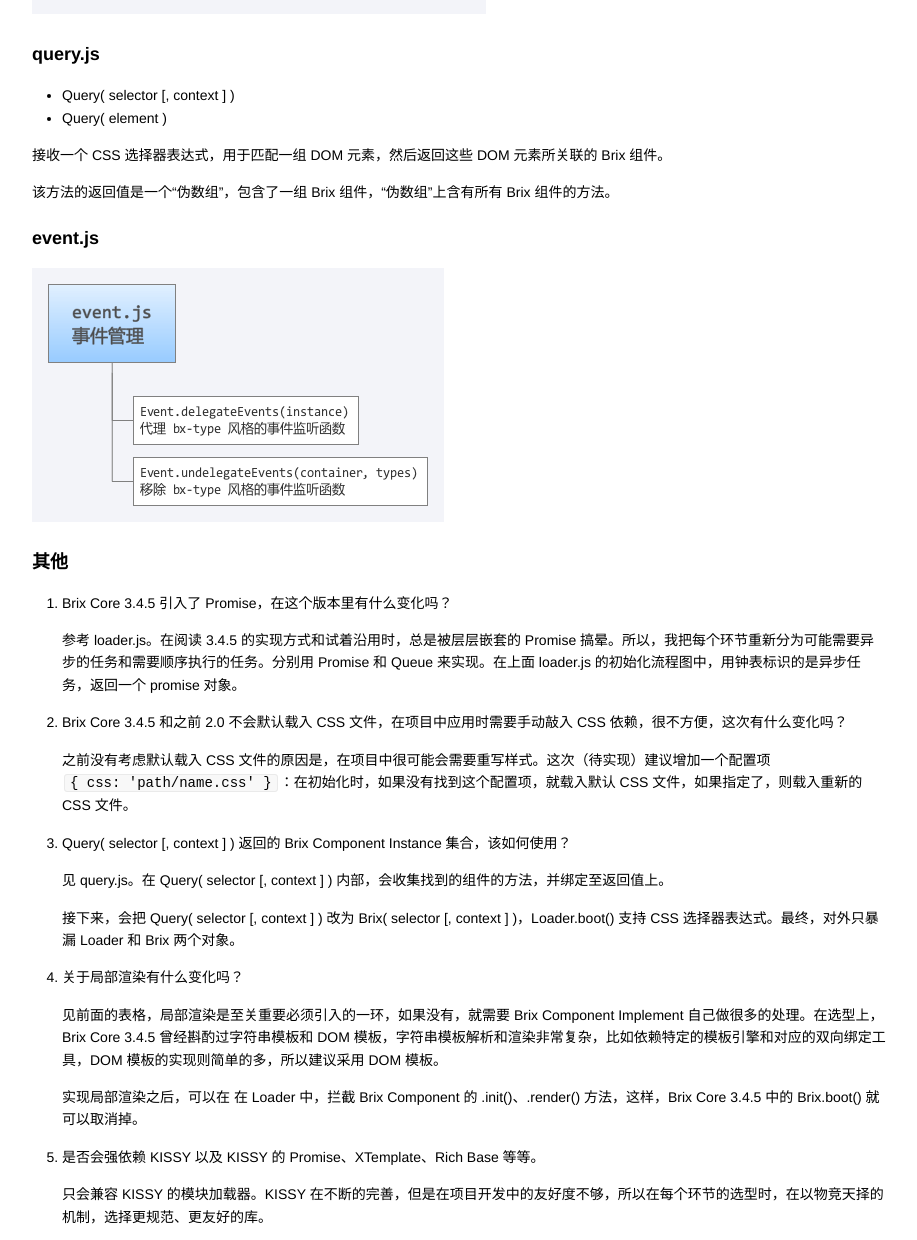
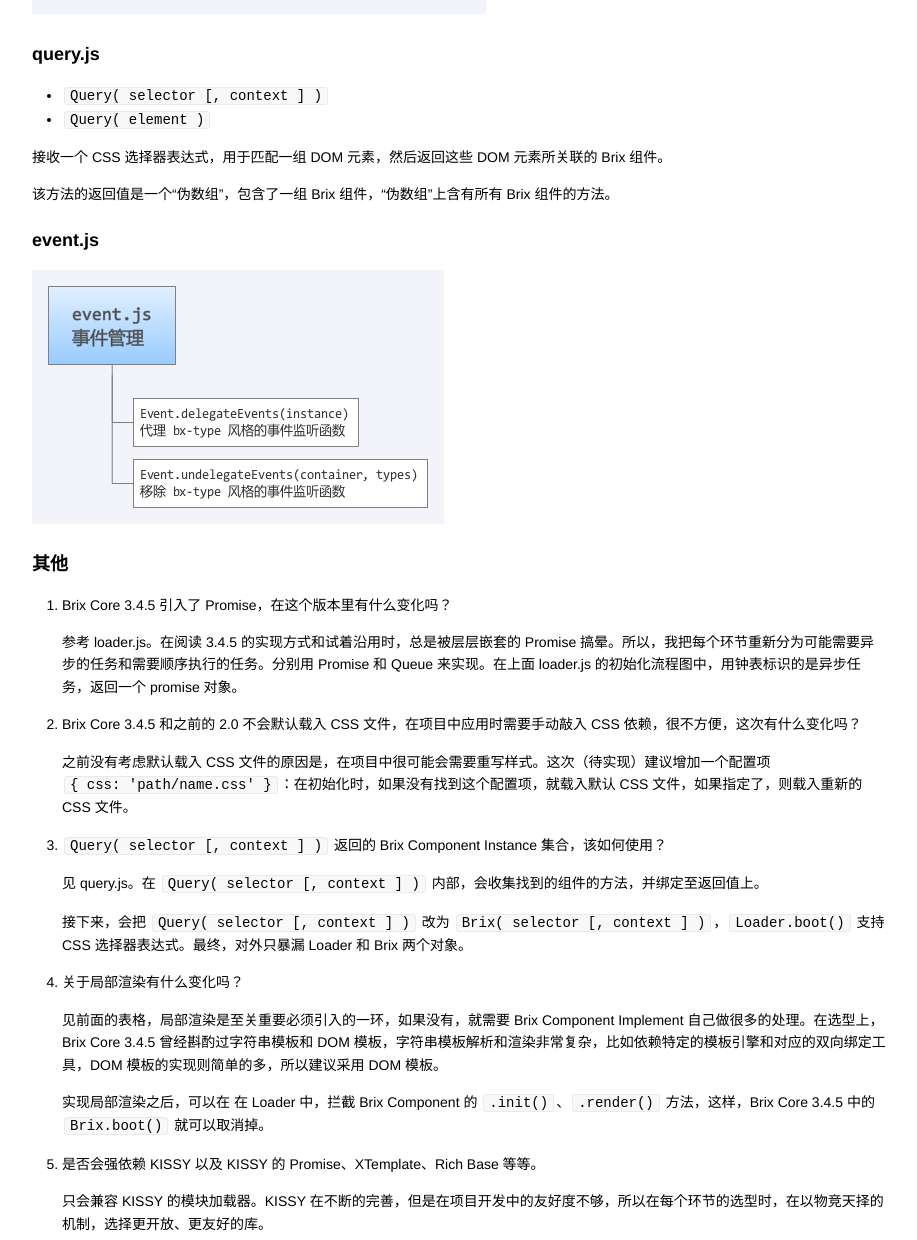
Before and after one commit to thx/brix-loader, a website: page doc/what.html in a window 1280 px wide. Shown: the part 3137-4377 px from the top of the page, without its empty margins (181-1098 px from the left). Drawn offline with Linux system fonts and the light colour scheme.

Commit message:
润色 what.md

```diff
--- a/doc/what.html
+++ b/doc/what.html
@@ -449,8 +449,8 @@
 <h3>query.js</h3>
 
 <ul>
-<li>Query( selector [, context ] )</li>
-<li>Query( element )</li>
+<li><code>Query( selector [, context ] )</code></li>
+<li><code>Query( element )</code></li>
 </ul>
 
 
@@ -468,22 +468,22 @@
 <li><p>Brix Core 3.4.5 引入了 Promise，在这个版本里有什么变化吗？</p>
 
 <p> 参考 loader.js。在阅读 3.4.5 的实现方式和试着沿用时，总是被层层嵌套的 Promise 搞晕。所以，我把每个环节重新分为可能需要异步的任务和需要顺序执行的任务。分别用 Promise 和 Queue 来实现。在上面 loader.js 的初始化流程图中，用钟表标识的是异步任务，返回一个 promise 对象。</p></li>
-<li><p>Brix Core 3.4.5 和之前 2.0 不会默认载入 CSS 文件，在项目中应用时需要手动敲入 CSS 依赖，很不方便，这次有什么变化吗？</p>
+<li><p>Brix Core 3.4.5 和之前的 2.0 不会默认载入 CSS 文件，在项目中应用时需要手动敲入 CSS 依赖，很不方便，这次有什么变化吗？</p>
 
 <p> 之前没有考虑默认载入 CSS 文件的原因是，在项目中很可能会需要重写样式。这次（待实现）建议增加一个配置项 <code>{ css: 'path/name.css' }</code>：在初始化时，如果没有找到这个配置项，就载入默认 CSS 文件，如果指定了，则载入重新的 CSS 文件。</p></li>
-<li><p>Query( selector [, context ] ) 返回的 Brix Component Instance 集合，该如何使用？</p>
+<li><p><code>Query( selector [, context ] )</code> 返回的 Brix Component Instance 集合，该如何使用？</p>
 
-<p> 见 query.js。在 Query( selector [, context ] ) 内部，会收集找到的组件的方法，并绑定至返回值上。</p>
+<p> 见 query.js。在 <code>Query( selector [, context ] )</code> 内部，会收集找到的组件的方法，并绑定至返回值上。</p>
 
-<p> 接下来，会把 Query( selector [, context ] ) 改为 Brix( selector [, context ] )，Loader.boot() 支持 CSS 选择器表达式。最终，对外只暴漏 Loader 和 Brix 两个对象。</p></li>
+<p> 接下来，会把 <code>Query( selector [, context ] )</code> 改为 <code>Brix( selector [, context ] )</code>，<code>Loader.boot()</code> 支持 CSS 选择器表达式。最终，对外只暴漏 Loader 和 Brix 两个对象。</p></li>
 <li><p>关于局部渲染有什么变化吗？</p>
 
 <p> 见前面的表格，局部渲染是至关重要必须引入的一环，如果没有，就需要 Brix Component Implement 自己做很多的处理。在选型上，Brix Core 3.4.5 曾经斟酌过字符串模板和 DOM 模板，字符串模板解析和渲染非常复杂，比如依赖特定的模板引擎和对应的双向绑定工具，DOM 模板的实现则简单的多，所以建议采用 DOM 模板。</p>
 
-<p> 实现局部渲染之后，可以在 在 Loader 中，拦截 Brix Component 的 .init()、.render() 方法，这样，Brix Core 3.4.5 中的 Brix.boot() 就可以取消掉。</p></li>
+<p> 实现局部渲染之后，可以在 在 Loader 中，拦截 Brix Component 的 <code>.init()</code>、<code>.render()</code> 方法，这样，Brix Core 3.4.5 中的 <code>Brix.boot()</code> 就可以取消掉。</p></li>
 <li><p>是否会强依赖 KISSY 以及 KISSY 的 Promise、XTemplate、Rich Base 等等。</p>
 
-<p> 只会兼容 KISSY 的模块加载器。KISSY 在不断的完善，但是在项目开发中的友好度不够，所以在每个环节的选型时，在以物竞天择的机制，选择更规范、更友好的库。</p></li>
+<p> 只会兼容 KISSY 的模块加载器。KISSY 在不断的完善，但是在项目开发中的友好度不够，所以在每个环节的选型时，在以物竞天择的机制，选择更开放、更友好的库。</p></li>
 <li><p>到底什么能搞完啊！！！</p>
 
 <p> 目前支持业务还是占去了大部分时间，争取 9 月底把上面表格中的关注点开发完。</p></li>
--- a/src/loader.js
+++ b/src/loader.js
@@ -266,7 +266,7 @@
 
             // 触发 destroy 事件
             // 在移除关联的节点后，无法再继续利用浏览器事件模型来传播和触发事件，所以在移除前先触发 destroy 事件。
-            instance.triggerHandler(EVENTS.destroy)
+            instance.triggerHandler(Constant.EVENTS.destroy)
 
             // 从 DOM 树中移除（包括了事件！）
             $(instance.element).remove()
```
Also changed, not shown: doc/what.md (+8 -8 lines).
